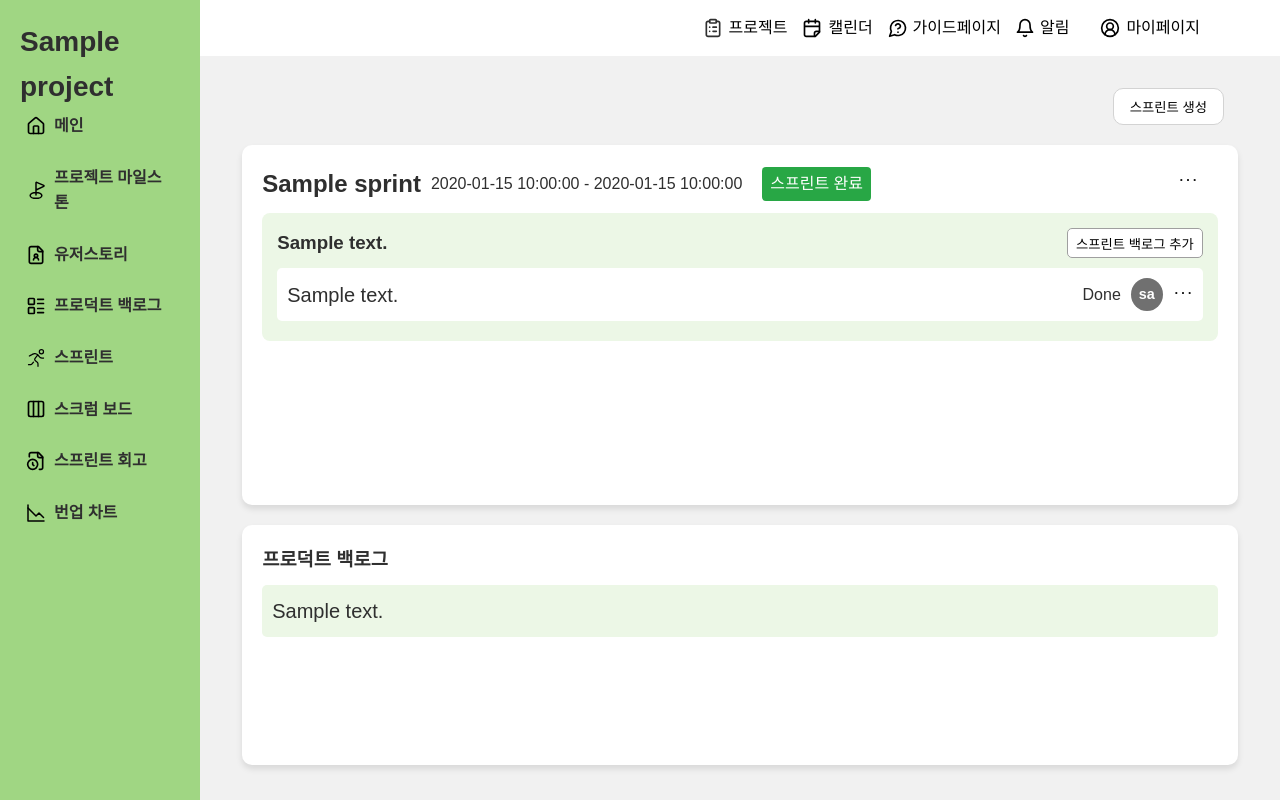
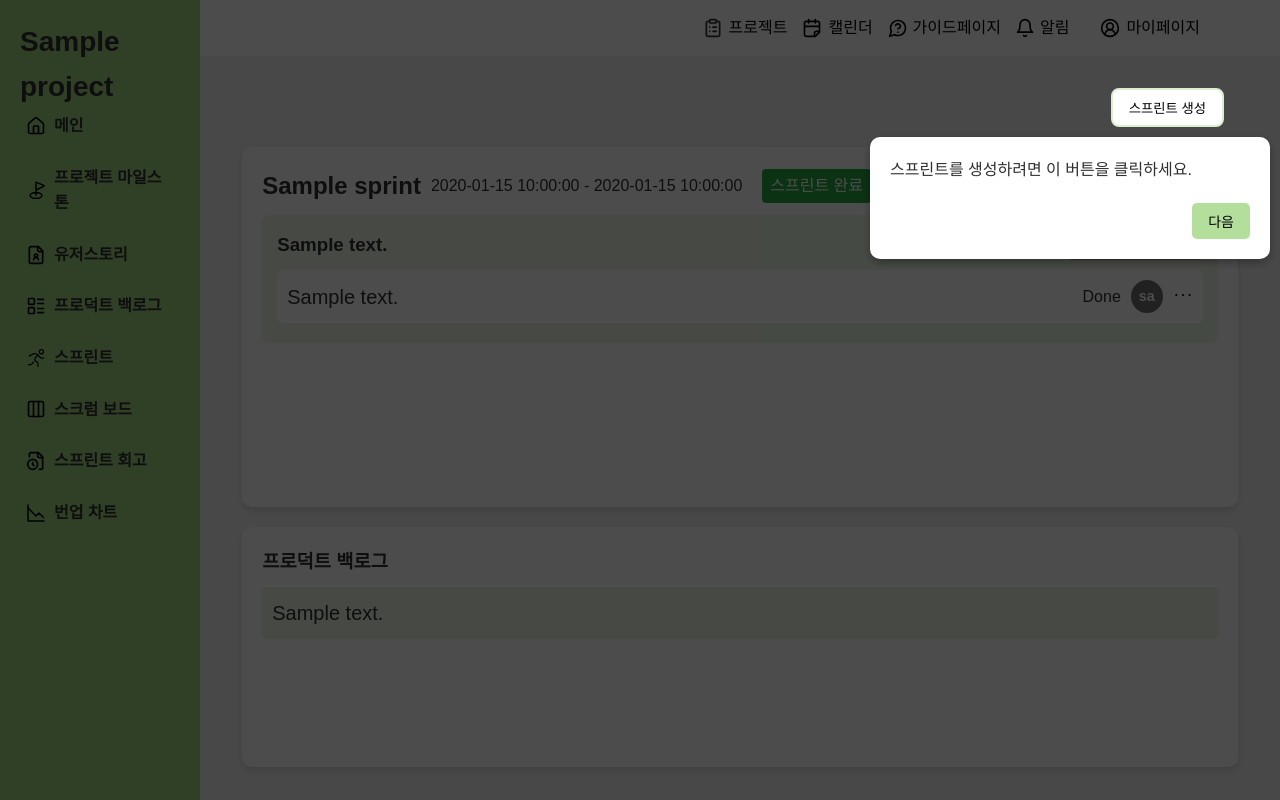
Before and after one commit to softwareengineering-2024-2/softwareengineering-repo, a Python web app: template templates/sprint.html in a window 1280 px wide. Run offline with Jinja, Linux system fonts and the light colour scheme; the template is opened without the code that fills it: most values are stand-ins (such as "Sample title", 1, 10 or a date in 2020); some web fonts are replaced.

Commit message:
feat: 스프린트  온보딩 추가

```diff
--- a/static/js/sprint.js
+++ b/static/js/sprint.js
@@ -499,3 +499,136 @@ function moveBacklogs(sprintId, projectId) {
       showMessageModal('오류', '백로그 이전 중 오류가 발생했습니다.');
     });
 }
+
+function startOnboarding() {
+  const onboardingSteps = [
+    {
+      element: document.querySelector(".create-sprint-btn"),
+      text: "스프린트를 생성하려면 이 버튼을 클릭하세요.",
+      tooltipPosition: "bottom", // 툴팁 위치
+    },
+    {
+      element: document.querySelector(".sprint-navigation"),
+      text: "스프린트가 생성되면 여기에서 관리할 수 있습니다. <br>스프린트가 여러 개인 경우 양 옆 버튼을 눌러 이동할 <br>수 있습니다.",
+      tooltipPosition: "bottom", // 툴팁 위치
+    },
+    {
+      element: document.querySelector(".product-backlog"),
+      text: "프로덕트 백로그 섹션에서 프로젝트에서 생성된 백로그 <br>목록을 관리할 수 있습니다.",
+      tooltipPosition: "top", // 툴팁 위치
+    },
+  ];
+
+  let currentStep = 0;
+  const overlay = document.getElementById("onboarding-overlay");
+  const tooltip = document.getElementById("onboarding-tooltip");
+  const tooltipText = document.getElementById("onboarding-text");
+  const nextButton = document.getElementById("onboarding-next-button");
+
+  const showStep = (stepIndex) => {
+    const step = onboardingSteps[stepIndex];
+    if (!step) {
+      endOnboarding();
+      return;
+    }
+
+    const element = step.element;
+
+    if (element) {
+      // 강조 스타일 적용
+      element.classList.add("onboarding-highlight");
+
+      // 툴팁 내용 설정
+      tooltipText.innerHTML = step.text;
+
+      // 툴팁 위치 계산
+      const rect = element.getBoundingClientRect();
+      const tooltipWidth = tooltip.offsetWidth;
+      const tooltipHeight = tooltip.offsetHeight;
+
+      let tooltipTop, tooltipLeft;
+
+      switch (step.tooltipPosition) {
+        case "top":
+          tooltipTop = rect.top - tooltipHeight - 10;
+          tooltipLeft = rect.left + rect.width / 2 - tooltipWidth / 2;
+          break;
+        case "bottom":
+          tooltipTop = rect.bottom + 10;
+          tooltipLeft = rect.left + rect.width / 2 - tooltipWidth / 2;
+          break;
+        case "left":
+          tooltipTop = rect.top + rect.height / 2 - tooltipHeight / 2;
+          tooltipLeft = rect.left - tooltipWidth - 10;
+          break;
+        case "right":
+          tooltipTop = rect.top + rect.height / 2 - tooltipHeight / 2;
+          tooltipLeft = rect.right + 10;
+          break;
+        default:
+          tooltipTop = rect.bottom + 10;
+          tooltipLeft = rect.left + rect.width / 2 - tooltipWidth / 2;
+          break;
+      }
+
+      // 화면 밖으로 나가는 경우 조정
+      const viewportWidth = window.innerWidth;
+      const viewportHeight = window.innerHeight;
+
+      if (tooltipLeft + tooltipWidth > viewportWidth) {
+        tooltipLeft = viewportWidth - tooltipWidth - 10;
+      }
+      if (tooltipTop + tooltipHeight > viewportHeight) {
+        tooltipTop = rect.top - tooltipHeight - 10;
+      }
+      if (tooltipLeft < 0) {
+        tooltipLeft = 10;
+      }
+      if (tooltipTop < 0) {
+        tooltipTop = rect.bottom + 10;
+      }
+
+      // 툴팁 위치 적용
+      tooltip.style.top = `${tooltipTop}px`;
+      tooltip.style.left = `${tooltipLeft}px`;
+    }
+  };
+
+  const nextStep = () => {
+    const previousStep = onboardingSteps[currentStep];
+    if (previousStep && previousStep.element) {
+      previousStep.element.classList.remove("onboarding-highlight");
+    }
+
+    currentStep++;
+    if (currentStep < onboardingSteps.length - 1) {
+      nextButton.innerText = "다음"; // 다음 버튼
+    } else if (currentStep === onboardingSteps.length - 1) {
+      nextButton.innerText = "완료"; // 마지막 단계에서 완료 버튼
+    }
+
+    showStep(currentStep);
+  };
+
+  nextButton.addEventListener("click", nextStep);
+
+  // 첫 방문 시 온보딩 시작
+  if (!document.cookie.includes("onboarding_done_sprint=true")) {
+    overlay.classList.remove("hidden");
+    showStep(currentStep);
+  }
+}
+
+const endOnboarding = () => {
+  const overlay = document.getElementById("onboarding-overlay");
+  const tooltip = document.getElementById("onboarding-tooltip");
+  overlay.classList.add("hidden");
+  tooltip.style.display = "none";
+
+  // 온보딩 완료 상태 저장
+  document.cookie = "onboarding_done_sprint=true; path=/; max-age=31536000"; // 1년 유지
+};
+
+document.addEventListener("DOMContentLoaded", function () {
+  startOnboarding();
+});
--- a/static/sprint.css
+++ b/static/sprint.css
@@ -415,3 +415,70 @@
   border-radius: 4px;
   cursor: pointer;
 }
+
+/* Onboarding Overlay */
+.onboarding-overlay {
+  position: fixed;
+  top: 0;
+  left: 0;
+  width: 100%;
+  height: 100%;
+  background: rgba(0, 0, 0, 0.7);
+  z-index: 1000;
+  display: flex;
+  justify-content: center;
+  align-items: center;
+}
+
+.onboarding-overlay.hidden {
+  display: none; /* 숨김 상태 */
+}
+
+.onboarding-tooltip {
+  background: var(--color-white);
+  padding: 20px;
+  border-radius: 10px;
+  box-shadow: 0px 4px 10px rgba(0, 0, 0, 0.3);
+  text-align: left;
+  width: 400px;
+  position: absolute;
+  display: flex;
+  flex-direction: column;
+  z-index: 1002; /* 툴팁이 오버레이 위에 보이도록 설정 */
+}
+.onboarding-tooltip .onboarding-buttons {
+  display: flex; /* 버튼 컨테이너 */
+  justify-content: flex-end; /* 오른쪽 정렬 */
+}
+.onboarding-tooltip p {
+  margin-bottom: 20px;
+  font-size: 1rem;
+  color: var(--color-grey-900);
+  text-align: left; /* 텍스트를 항상 왼쪽 정렬 */
+}
+
+.onboarding-tooltip button {
+  padding: 8px 16px; /* 버튼 내부 여백 조정 */
+  background-color: var(--color-green-400);
+  color: var(--color-black);
+  border: none;
+  border-radius: 5px;
+  cursor: pointer;
+  margin-left: auto; /* 버튼을 오른쪽 정렬 */
+  width: fit-content; /* 버튼 크기를 텍스트에 맞게 조정 */
+  font-size: 0.875rem; /* 버튼 텍스트 크기 조정 */
+  font-weight: 500; /* 텍스트 굵기 조정 */
+}
+
+.onboarding-tooltip button:hover {
+  background-color: var(--color-green-600);
+}
+
+.onboarding-highlight {
+  z-index: 1001;
+  position: relative;
+  background-color: white !important;
+  border: 2px solid var(--color-green-200); /* 기본 테두리 색상 */
+  border-radius: 8px;
+  box-sizing: border-box;
+}
--- a/templates/sprint.html
+++ b/templates/sprint.html
@@ -404,6 +404,16 @@
         </div>
       </div>
     </div>
+    <!-- 온보딩 오버레이 -->
+    <div id="onboarding-overlay" class="onboarding-overlay hidden">
+      <!-- 온보딩 툴팁 -->
+      <div id="onboarding-tooltip" class="onboarding-tooltip">
+          <p id="onboarding-text">여기에 온보딩 설명 텍스트가 표시됩니다.</p>
+          <div class="onboarding-buttons">
+              <button id="onboarding-next-button" class="onboarding-next-button">다음</button>
+          </div>
+      </div>
+    </div>
   </body>
   <script>
     var sprintsData = {{ sprints|tojson }};
```
